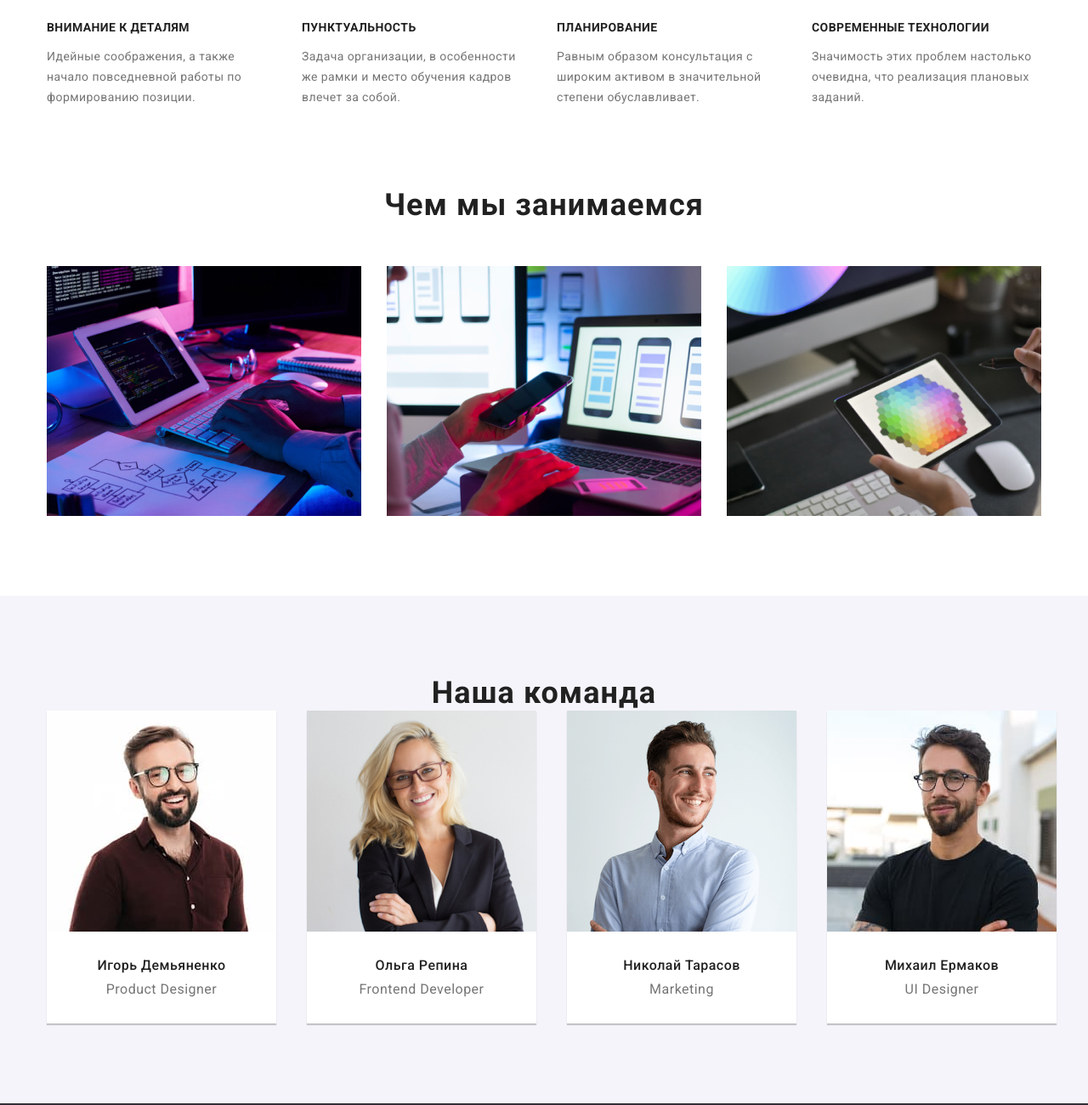
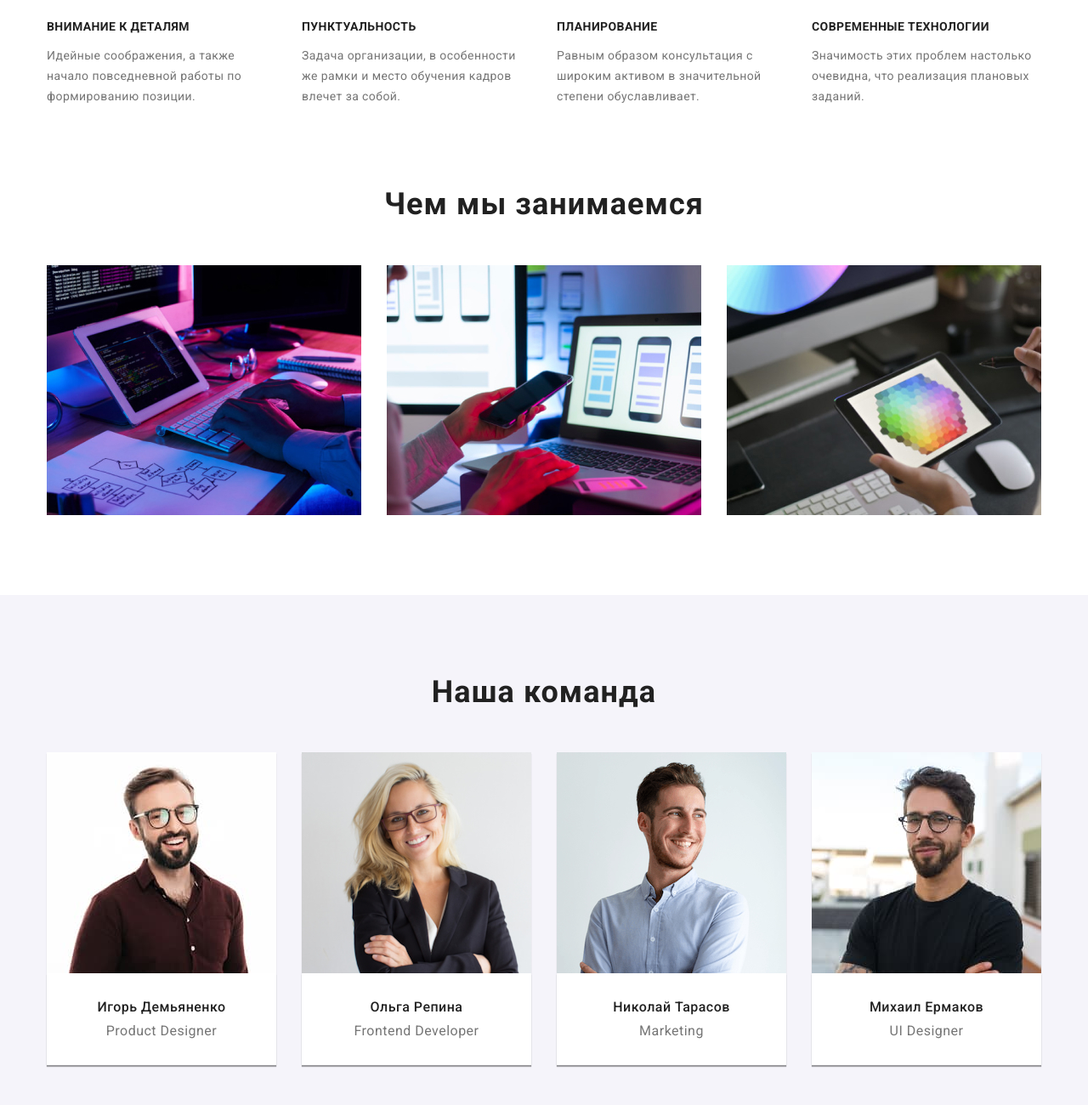
Before and after one commit to Bohdan-Dachkovsky/goit-markup-hm-03, a plain HTML site: page index.html in a window 1280 px wide. Shown: the part 740-2040 px from the top of the page at 85% size. Drawn offline with nearby package versions, Linux system fonts and the light colour scheme.

Commit message:
Add padding and change size

```diff
--- a/css/style.css
+++ b/css/style.css
@@ -21,6 +21,12 @@ ul {
     margin-inline-start: 0px;
     margin-inline-end: 0px;
     padding-inline-start: 0px;
+}
+h2 {
+    margin-block-start: 0em;
+    margin-block-end: 0em;
+    margin-inline-start: 0px;
+    margin-inline-end: 0px;
 }
 .nav-container span {
  font-family: Raleway, sans-serif;
@@ -251,17 +257,17 @@ h3 {
 .roster {
   margin-right: 50px;
 }
+ .roster-contacts {
+  margin-right: 0px;
+        }
 .section .activity-list .item-1 {
   color: var(--primery-item-color);
-
-
 }
 .section .subtitle-1 {
   font-weight: 700;
   font-size: 36px;
   line-height: 1.16;
   color: #212121;
-  margin: 0;
 }
  #bussines-box {
  background-color: var(--bg-section-color);
@@ -279,7 +285,6 @@ h3 {
   line-height: 1.19;
   text-align: center;
   color: #212121;
-  margin-top: 30px;
 }
 .section .desc {
   font-weight: 400;
@@ -288,7 +293,6 @@ h3 {
   text-align: center;
   color: #757575;
   margin-top: 10px;
-  padding-bottom: 30px;
 }
 /* The beginning of the Footer */
 .basement {
@@ -342,9 +346,13 @@ h3 {
 /* Start flexbox model */
 
  .section {
-  margin-top: 94px;
+  padding-top: 94px;
+ }
+ .product-store {
+  padding-bottom: 94px;
  }
  .section-below {
+  padding-top: 94px;
   padding-bottom: 94px;
  }
  img {
@@ -375,6 +383,7 @@ h3 {
   display: flex;
   padding-left: auto;
   margin-left: auto;
+  align-self: center;
 }
 .nav-container  {
   display: flex;
@@ -396,7 +405,7 @@ h3 {
 .second-site-unit .contact {
  margin-right: 30px;
  align-items: center;
- padding-top: 32px;
+
 }
 .second-site-unit > .contact-1 {
  display: flex;
@@ -424,9 +433,6 @@ margin-right: auto;
 }
 .activity-list {
 display: flex;
-justify-content: space-evenly;
-align-items: center;
-flex-basis: auto;
 }
 
 
@@ -448,28 +454,32 @@ flex-basis: auto;
 }
 .subtitle-1 {
 text-align: center;
-padding-bottom: 50px;
+}
+.work-sphere {
+  margin-bottom: 50px;
 }
 .subtitle-2{
   text-align: center;
   margin-block-end: : 50px;
-  padding-top: 94px;
+  padding-bottom: 50px;
 }
 
 .spesialist {
   display: flex;
   flex-wrap:wrap;
-  width: 1230px;
 }
 .card {
 box-shadow: 0px 2px 1px 0px #00000033;
 background-color: #ffffff;
 max-width: 270px;
-display: block;
+padding-top: 30px;
+padding-bottom: 30px;
 }
 .spesialist > .list-employee {
+  box-shadow: 0px 2px 1px 0px #00000033;
+  background-color: #ffffff;
   max-width: 270px;
-  margin-right: 36px;
+  margin-right: 30px;
 }
 .spesialist > .list-employee:nth-child(4n) {
    margin-right:0px;
@@ -737,7 +747,7 @@ color: #ffffff;
   border: 1px solid rgba(236, 236, 236, 1);
 }
 .navigation {
-  border: 1px solid rgba(236, 236, 236, 1);
+  border-bottom: 1px solid rgba(236, 236, 236, 1);
 }
 .sub-nav-unit {
   display: flex;
--- a/index.html
+++ b/index.html
@@ -29,7 +29,7 @@
                 <ul class="site-nav first-site-unit">
                     <li class="roster"><a class="link current link-1" href="">Студия</a></li>
                     <li class="roster"><a class="link link-1 " href="./portfolio.html" target="_self">Портфолио</a></li>
-                    <li class="roster"><a class="link link-1" href="">Контакты</a></li>
+                    <li class="roster roster-contacts"><a class="link link-1" href="">Контакты</a></li>
                 </ul>
             </nav>
                 <!-- Adress -->
@@ -78,9 +78,9 @@
             </div>
         </section>
         <!-- Company activty -->
-        <section class="section" lang="ru">
+        <section class="section product-store" lang="ru">
             <div class="container block-list">
-                <h2 class="subtitle-1">Чем мы занимаемся</h2>
+                <h2 class="subtitle-1  work-sphere">Чем мы занимаемся</h2>
                 <ul class="worker-list">
                     <li class="picture"><img src="./images/photo1.jpg" alt="Разработка интернет-магазина" width="370">
                     </li>
@@ -97,20 +97,20 @@
                 <h2 class="subtitle-2">Наша команда</h2>
                 <ul class="spesialist">
 
-                    <li class="list-employee"><div class="card"><img src="./images/teamsimg(1).jpg " alt="Игорь Демьяненко" />
-                        <h3 class="team">Игорь Демьяненко</h3>
+                    <li class="list-employee"><img src="./images/teamsimg(1).jpg " alt="Игорь Демьяненко" />
+                        <div class="card"><h3 class="team">Игорь Демьяненко</h3>
                         <p class="desc" lang="en">Product Designer</p></div>
                     </li>
-                    <li class="list-employee"><div class="card"><img src="./images/teamsimg(2).jpg" alt="Ольга Репина" />
-                        <h3 class="team">Ольга Репина</h3>
+                    <li class="list-employee"><img src="./images/teamsimg(2).jpg" alt="Ольга Репина" />
+                        <div class="card"><h3 class="team">Ольга Репина</h3>
                         <p class="desc" lang="en">Frontend Developer</p></div>
                     </li>
-                    <li class="list-employee"><div class="card"><img src="./images/teamsimgimg(3).jpg" alt="Николай Тарасов" />
-                        <h3 class="team">Николай Тарасов</h3>
+                    <li class="list-employee"><img src="./images/teamsimgimg(3).jpg" alt="Николай Тарасов" />
+                        <div class="card"><h3 class="team">Николай Тарасов</h3>
                         <p class="desc" lang="en">Marketing</p></div>
                     </li>
-                    <li class="list-employee"><div class="card"><img src="./images/teamsimgimg(4).jpg" alt="Михаил Ермаков" />
-                        <h3 class="team">Михаил Ермаков</h3>
+                    <li class="list-employee"><img src="./images/teamsimgimg(4).jpg" alt="Михаил Ермаков" />
+                        <div class="card"><h3 class="team">Михаил Ермаков</h3>
                         <p class="desc" lang="en">UI Designer</p></div>
                     </li>
                 </ul>
```
